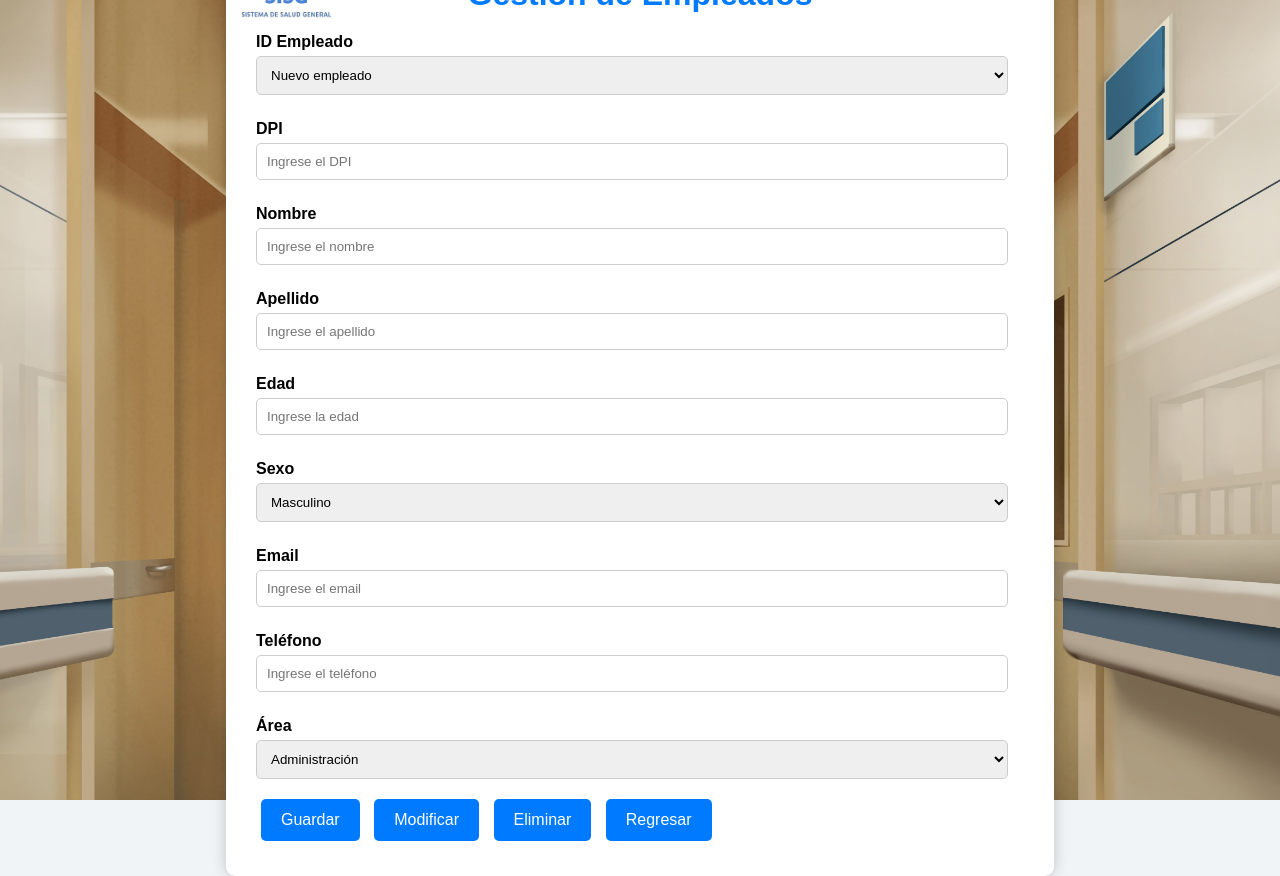
After one commit to ivan369-cloud/sisg-as2, a PHP site: page /empleados/empleado.html in a window 1280 px wide. The commit adds this page. Run offline with PHP 8.4, Linux system fonts and the light colour scheme; tables that the repository leaves empty or names only in its code hold one stand-in row (values such as "Sample post").

Commit message:
Actualizacion Caracteristica Empleados V1.0
Lanzamiento oficial de la caracteristica Empleados para la aplicación SISG.

Cualquier error encontrado, por favor realizar la respectiva documentación y notificación del error.

```diff
--- a/admin.php
+++ b/admin.php
@@ -16,6 +16,7 @@
             <li><a href="index.html">Salir</a></li>
             <li><a href="microservice/profile.php">Perfil de usario</a></li>
             <li><a href="public/usuarios.html">Agregar usuarios</a></li>
+            <li><a href="empleados/empleado.html">Empleados</a></li>
         </ul>
     </nav>
 
--- /dev/null
+++ b/empleados/empleado.html
@@ -0,0 +1,66 @@
+<!DOCTYPE html>
+<html lang="es">
+<head>
+    <meta charset="UTF-8">
+    <meta name="viewport" content="width=device-width, initial-scale=1.0">
+    <title>Gestión de Empleados</title>
+    <link rel="stylesheet" href="empleados.css">
+    <script src="empleadoScript.js"></script>
+</head>
+<body>
+    <div class="fondo"></div>
+    <div class="form-container">
+        <img src="img/logo.png" alt="Logo de la Empresa" class="logo">
+        <h1>Gestión de Empleados</h1>
+        <form id="empleadoForm">
+            <label for="empleadoID">ID Empleado</label>
+            <select id="empleadoID">
+                <option value="nuevo">Nuevo empleado</option>
+            </select>
+
+            <label for="dpi">DPI</label>
+            <input type="text" id="dpi" name="dpi" placeholder="Ingrese el DPI">
+            <p id="errorDPI"></p>
+
+            <label for="nombre">Nombre</label>
+            <input type="text" id="nombre" name="nombre" placeholder="Ingrese el nombre">
+            <p id="errorNombre"></p>
+
+            <label for="apellido">Apellido</label>
+            <input type="text" id="apellido" name="apellido" placeholder="Ingrese el apellido">
+            <p id="errorApellido"></p>
+
+            <label for="edad">Edad</label>
+            <input type="number" id="edad" name="edad" placeholder="Ingrese la edad">
+            <p id="errorEdad"></p>
+
+            <label for="sexo">Sexo</label>
+            <select id="sexo" name="sexo">
+                <option value="M">Masculino</option>
+                <option value="F">Femenino</option>
+            </select>
+
+            <label for="email">Email</label>
+            <input type="email" id="email" name="email" placeholder="Ingrese el email">
+            <p id="errorEmail"></p>
+
+            <label for="telefono">Teléfono</label>
+            <input type="text" id="telefono" name="telefono" placeholder="Ingrese el teléfono">
+            <p id="errorTelefono"></p>
+
+            <label for="area">Área</label>
+            <select id="area" name="area">
+                <option value="Administración">Administración</option>
+                <option value="Contabilidad">Contabilidad</option>
+                <option value="Seguridad">Seguridad</option>
+                <option value="Recursos Humanos">Recursos Humanos</option>
+            </select>
+
+            <button type="button" id="guardarBtn">Guardar</button>
+            <button type="button" id="modificarBtn">Modificar</button>
+            <button type="button" id="eliminarBtn">Eliminar</button>
+            <a href="../admin.php"><button type="button" id="Regreso">Regresar</button></a>
+        </form>
+    </div>
+</body>
+</html>
--- /dev/null
+++ b/empleados/empleado.php
@@ -0,0 +1,34 @@
+<?php
+$conn = new mysqli("localhost", "root", "", "sisg");
+
+if ($conn->connect_error) {
+    die("Error de conexión: " . $conn->connect_error);
+}
+
+if (isset($_GET['id_empleado'])) {
+    $id_empleado = $_GET['id_empleado'];
+    $sql = "SELECT * FROM empleados WHERE id_empleado = $id_empleado";
+    $result = $conn->query($sql);
+
+    if ($result->num_rows > 0) {
+        echo json_encode($result->fetch_assoc());
+    } else {
+        echo json_encode(["error" => "Empleado no encontrado"]);
+    }
+    $conn->close();
+    exit;
+}
+
+$sql = "SELECT id_empleado, nombre, apellido, area FROM empleados";
+$result = $conn->query($sql);
+
+if ($result->num_rows > 0) {
+    echo "<option value='nuevo'>Nuevo empleado</option>";
+    while($row = $result->fetch_assoc()) {
+        echo "<option value='" . $row['id_empleado'] . "'>" . $row['id_empleado'] . " - " . $row['nombre'] . ' ' . $row['apellido'] . ' - ' . $row['area'] . "</option>";
+    }
+} else {
+    echo "<option>No hay empleados</option>";
+}
+
+$conn->close();
--- /dev/null
+++ b/empleados/empleados.css
@@ -0,0 +1,89 @@
+body {
+    background-color: #f0f4f7;
+    font-family: Arial, sans-serif;
+    margin: 0;
+    padding: 0;
+    display: flex;
+    justify-content: center;
+    align-items: center;
+    height: 100vh;
+}
+
+.form-container {
+    background-color: white;
+    padding: 30px;
+    margin: 20px;
+    width: 60%;
+    max-width: 800px;
+    border-radius: 10px;
+    box-shadow: 0 0 15px rgba(0,0,0,0.2);
+    position: relative;
+}
+
+.form-container h1 {
+    text-align: center;
+    color: #007BFF;
+    margin-bottom: 20px;
+}
+
+input, select {
+    width: calc(100% - 16px);
+    padding: 10px;
+    margin-bottom: 15px;
+    border: 1px solid #ccc;
+    border-radius: 5px;
+    box-sizing: border-box;
+}
+
+button {
+    padding: 12px 20px;
+    background-color: #007BFF;
+    color: white;
+    border: none;
+    border-radius: 5px;
+    cursor: pointer;
+    margin: 5px;
+    font-size: 1em;
+}
+
+button:hover {
+    background-color: #0056b3;
+}
+
+p {
+    font-size: 0.9em;
+    margin: 5px 0 0;
+    color: #ff3333;
+    font-weight: bold;
+}
+
+label {
+    display: block;
+    margin: 10px 0 5px;
+    font-weight: bold;
+}
+
+.container {
+    display: flex;
+    justify-content: center;
+    align-items: center;
+    height: 100%;
+}
+
+.logo {
+    position: absolute;
+    top: 10px;
+    left: 10px;
+    width: 100px;
+}
+
+.fondo {
+    position: absolute;
+    top: 0;
+    left: 0;
+    width: 100%;
+    height: 100%;
+    background: url('img/fondo.jpg') no-repeat center center fixed;
+    background-size: cover;
+    z-index: -1;
+}
```
Also changed, not shown: empleados/eliminarEmpleado.php (added, +21 -0 lines), empleados/empleadoScript.js (added, +220 -0 lines), empleados/guardarEmpleado.php (added, +29 -0 lines), empleados/modificarEmpleado.php (added, +33 -0 lines), empleados/img/fondo.jpg (added), empleados/img/logo.png (added).
